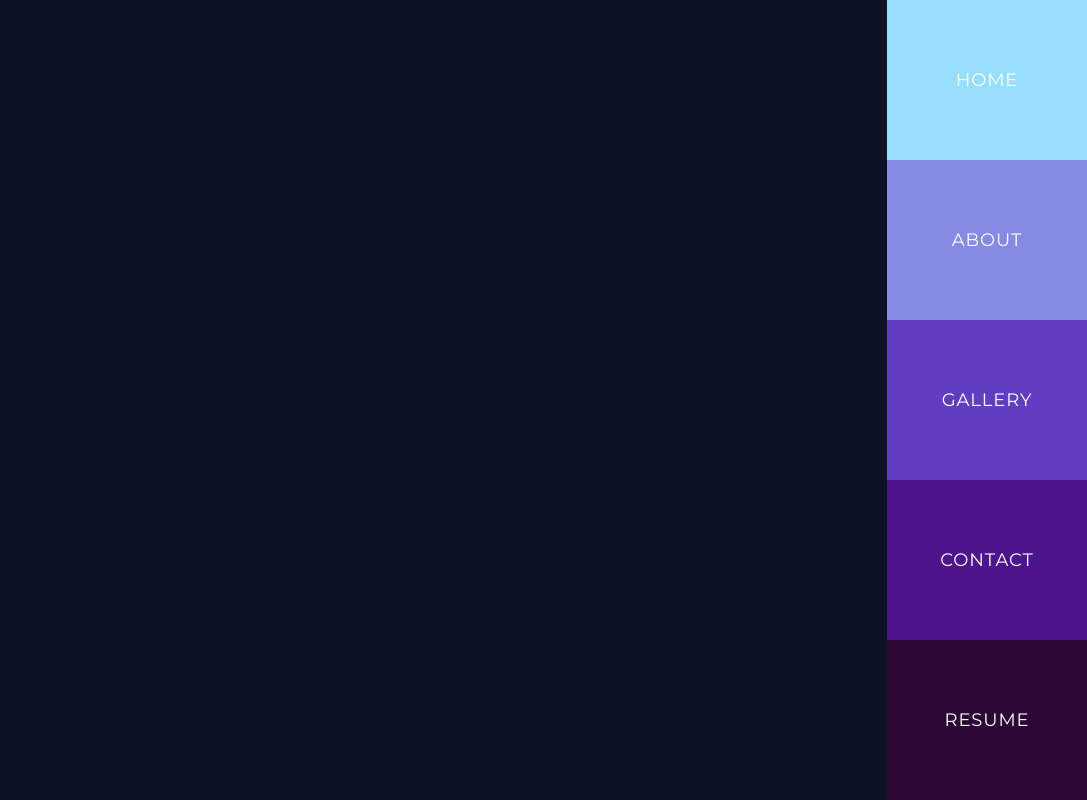
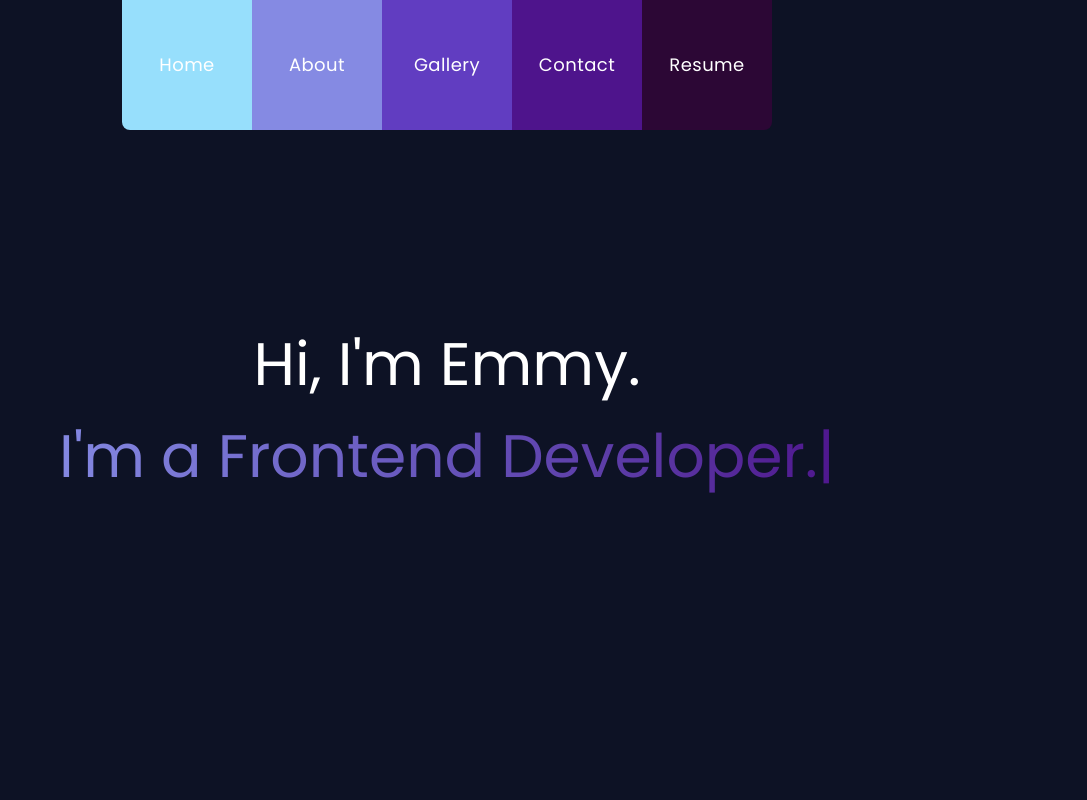
Before and after one commit to eobcre/portfolio-next13, a Next.js app: page / in a window 1280 px wide. Shown: the whole page, without its empty margins (193-1280 px from the left). Built offline with nearby package versions, Linux system fonts and the light colour scheme.

Commit message:
updated navbar and main page

```diff
--- a/src/app/about/layout.tsx
+++ /dev/null
@@ -1,12 +0,0 @@
-export default function AboutLayout({
-  children,
-}: {
-  children: React.ReactNode;
-}) {
-  return (
-    <section>
-      <nav></nav>
-      {children}
-    </section>
-  );
-}
--- a/src/app/about/page.tsx
+++ b/src/app/about/page.tsx
@@ -1,5 +1,8 @@
 const AboutPage = () => {
-  return <div>About</div>;
+  return (
+    <div>
+    </div>
+  );
 };
 
 export default AboutPage;
--- /dev/null
+++ b/src/app/components/NameTitle.tsx
@@ -0,0 +1,13 @@
+type NameTitleProps = {
+  text: string;
+};
+
+const NameTitle: React.FC<NameTitleProps> = ({ text }) => {
+  return (
+    <>
+      <span className='text-white text-6xl p-4'>{text}</span>
+    </>
+  );
+};
+
+export default NameTitle;
--- a/src/app/components/NavBar.tsx
+++ b/src/app/components/NavBar.tsx
@@ -2,21 +2,54 @@ import Link from 'next/link';
 import { nanoid } from 'nanoid';
 
 const NavBar = () => {
-  const navMenu = [
-    { id: nanoid(), name: 'Home', url: '#home', background: 'bg-[#97dffc]'},
-    { id: nanoid(), name: 'About', url: '/about', background: 'bg-[#858ae3]'},
-    { id: nanoid(), name: 'Gallery', url: '/gallery', background: 'bg-[#613dc1]'},
-    { id: nanoid(), name: 'Contact', url: '/contact', background: 'bg-[#4e148c]'},
-    { id: nanoid(), name: 'Resume', url: '/resume', background: 'bg-[#2c0735]'},
+  const navMenuData = [
+    {
+      id: nanoid(),
+      name: 'Home',
+      url: '/',
+      background: 'bg-[#97dffc]',
+    },
+    {
+      id: nanoid(),
+      name: 'About',
+      url: '/about',
+      background: 'bg-[#858ae3]',
+    },
+    {
+      id: nanoid(),
+      name: 'Gallery',
+      url: '/gallery',
+      background: 'bg-[#613dc1]',
+    },
+    {
+      id: nanoid(),
+      name: 'Contact',
+      url: '/contact',
+      background: 'bg-[#4e148c]',
+    },
+    {
+      id: nanoid(),
+      name: 'Resume',
+      url: '/resume',
+      background: 'bg-[#2c0735]',
+    },
   ];
 
   return (
-    <nav className='flex justify-end'>
-      <ul>
-        {navMenu.map((menu) => (
+    <nav>
+      <ul className='flex justify-center'>
+        {navMenuData.map((menu, index) => (
           <Link key={menu.id} href={menu.url}>
             <li
-              className={`flex justify-center items-center text-white text-lg uppercase tracking-wider w-[200px] h-[20vh] ${menu.background}`}
+              className={`flex justify-center items-center text-white text-lg tracking-wide w-[130px] h-[130px] ${
+                menu.background
+              } ${
+                index === 0
+                  ? 'rounded-bl-lg'
+                  : index === navMenuData.length - 1
+                  ? 'rounded-br-lg'
+                  : ''
+              }`}
             >
               {menu.name}
             </li>
--- /dev/null
+++ b/src/app/components/TypeWritter.tsx
@@ -0,0 +1,43 @@
+'use client';
+
+import { useState, useEffect } from 'react';
+
+type TypeWritterProps = {
+  text: string;
+  delay: number;
+};
+
+const TypeWritter: React.FC<TypeWritterProps> = ({ text, delay }) => {
+  const [currentText, setCurrentText] = useState('');
+  const [currentIndex, setCurrentIndex] = useState(0);
+  const [isCursorVisible, setIsCursorVisible] = useState(true);
+
+  useEffect(() => {
+    const timeout = setTimeout(() => {
+      setIsCursorVisible((prev) => !prev);
+    }, delay * 2);
+
+    return () => clearTimeout(timeout);
+  }, [isCursorVisible, delay]);
+
+  useEffect(() => {
+    if (currentIndex < text.length) {
+      const timeout = setTimeout(() => {
+        setCurrentText((prevText) => prevText + text[currentIndex]);
+        setCurrentIndex((prevIndex) => prevIndex + 1);
+      }, delay);
+
+      return () => clearTimeout(timeout);
+    }
+  }, [currentIndex, delay, text]);
+
+  return (
+    <>
+      <span className='custom-text text-6xl p-4'>
+        {currentText}
+        <span className={isCursorVisible ? 'cursor' : ''}>|</span>
+      </span>
+    </>
+  );
+};
+export default TypeWritter;
--- a/src/app/contact/page.tsx
+++ b/src/app/contact/page.tsx
@@ -1,5 +1,5 @@
 const ContactPage = () => {
-  return <div>Contact</div>;
+  return <div></div>;
 };
 
 export default ContactPage;
--- a/src/app/gallery/page.tsx
+++ b/src/app/gallery/page.tsx
@@ -1,5 +1,8 @@
 const GalleryPage = () => {
-  return <div>Gallery</div>;
+  return (
+    <div>
+    </div>
+  );
 };
 
 export default GalleryPage;
--- a/src/app/globals.css
+++ b/src/app/globals.css
@@ -1,9 +1,36 @@
-@import url('https://fonts.googleapis.com/css2?family=Montserrat&display=swap');
+@import url('https://fonts.googleapis.com/css2?family=Poppins:wght@400;600;700&display=swap');
 
 @tailwind base;
 @tailwind components;
 @tailwind utilities;
 
 * {
-  font-family: 'Montserrat', sans-serif;
+  font-family: 'Poppins', sans-serif;
 }
+
+.custom-text {
+  background-image: linear-gradient(
+    to right,
+    #858ae3,
+    #756fcf,
+    #6653ba,
+    #5a37a3,
+    #4e148c
+  );
+  color: transparent;
+  background-clip: text;
+  -webkit-background-clip: text;
+}
+
+.cursor {
+  animation: blink 1.5s ease-in-out infinite alternate;
+}
+
+@keyframes blink {
+  0% {
+    opacity: 0;
+  }
+  100% {
+    opacity: 1;
+  }
+}
--- a/src/app/layout.tsx
+++ b/src/app/layout.tsx
@@ -1,5 +1,10 @@
 import type { Metadata } from 'next';
 import { Inter } from 'next/font/google';
+
+// components
+import NavBar from './components/NavBar';
+
+// css
 import './globals.css';
 
 const inter = Inter({ subsets: ['latin'] });
@@ -16,7 +21,10 @@ export default function RootLayout({
   return (
     <html lang='en'>
       <body suppressHydrationWarning={true} className={inter.className}>
-        {children}
+        <main className='bg-[#0D1225] w-full h-screen'>
+          <NavBar />
+          {children}
+        </main>
       </body>
     </html>
   );
--- a/src/app/page.tsx
+++ b/src/app/page.tsx
@@ -1,12 +1,12 @@
-import NavBar from './components/NavBar';
-import Footer from './components/Footer';
+import NameTitle from './components/NameTitle';
+import TypeWritter from './components/TypeWritter';
 
 export default function Home() {
   return (
     <main>
-      <div className='bg-[#0D1225] w-full h-screen'>
-        <NavBar />
-        {/* <Footer /> */}
+      <div className='flex flex-col justify-center items-center h-[70vh]'>
+        <NameTitle text="Hi, I'm Emmy." />
+        <TypeWritter text="I'm a Frontend Developer." delay={200} />
       </div>
     </main>
   );
```
Also changed, not shown: package.json (+5 -4 lines), 1 other file (tests, documents, lock files or other folders).
